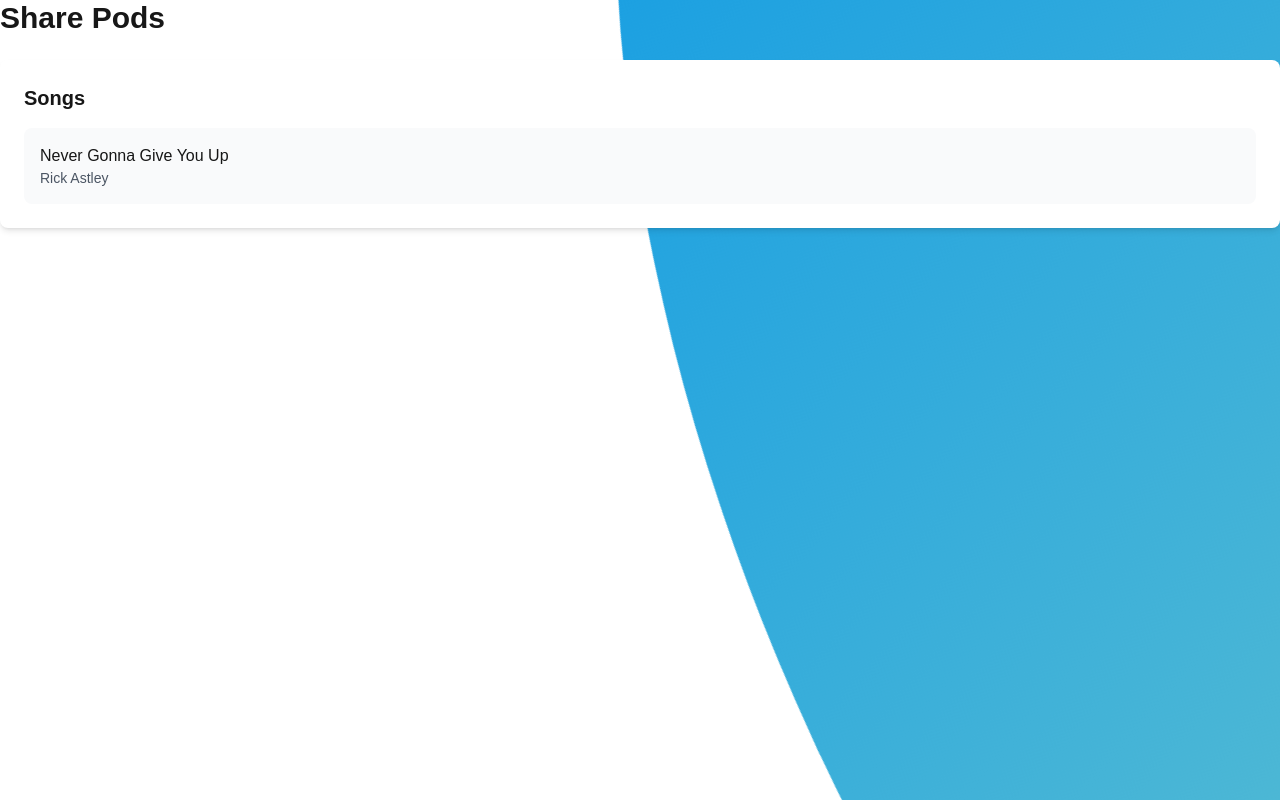
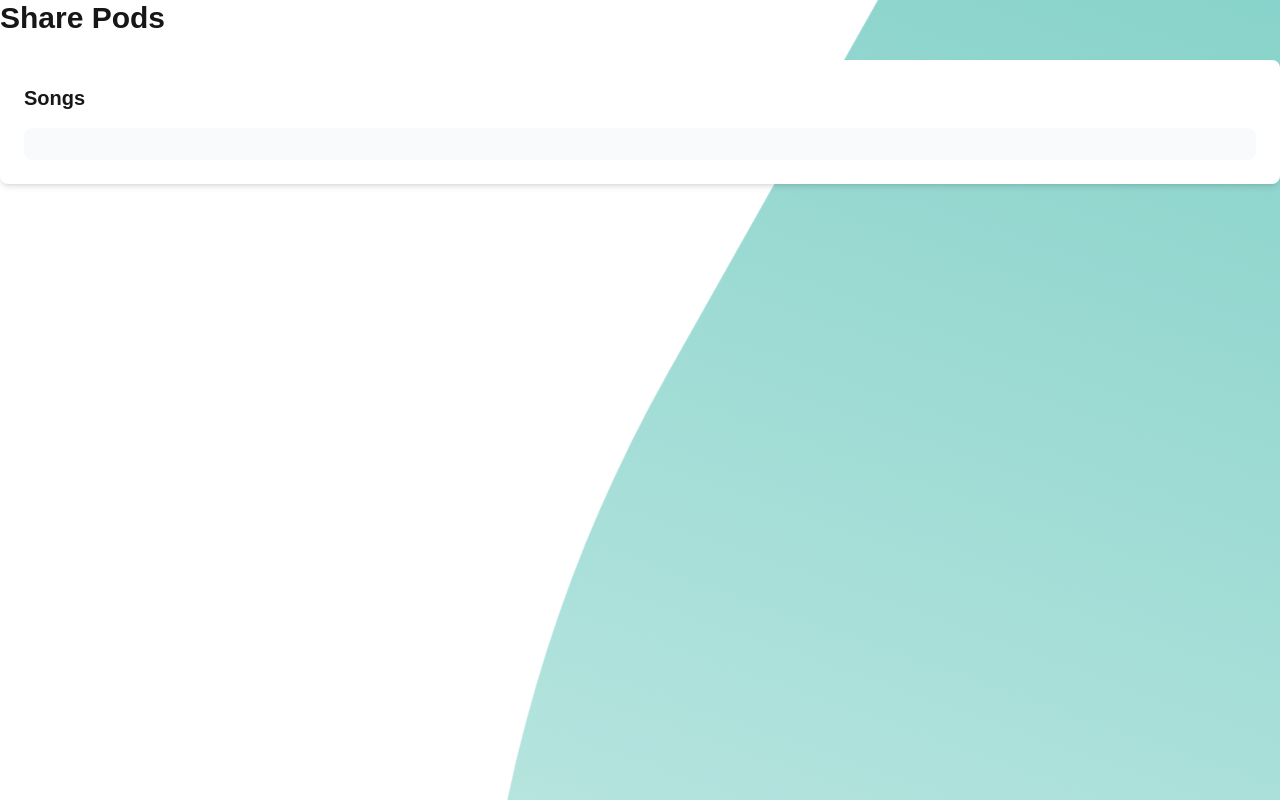
Before and after one commit to taniiicom/sharepods, a Next.js app in the folder frontend/: page / in a window 1280 px wide. Built offline with nearby package versions, Linux system fonts and the light colour scheme.

Commit message:
不要なものを削除した

```diff
--- a/frontend/src/app/page.tsx
+++ b/frontend/src/app/page.tsx
@@ -7,32 +7,28 @@ import MusicPlayer from "./../components/playMovie";
 
 interface Song {
   id: string;
-  title: string;
-  artist: string;
   url: string;
   progress?: number;
 }
 
 export default function MusicPage() {
-  const [currentProgress, setCurrentProgress] = useState<number>(0);
+  // const [currentProgress, setCurrentProgress] = useState<number>(0);
   const [selectedSong, setSelectedSong] = useState<Song | null>(null);
 
   const songs: Song[] = [
     {
       id: "1",
-      title: "Never Gonna Give You Up",
-      artist: "Rick Astley",
-      url: "https://www.youtube.com/watch?v=fhTFysCtF6g",
+      url: "https://www.youtube.com/watch?v=3nSBhYZ59h0&list=RD3nSBhYZ59h0&start_radio=1",
     },
   ];
 
   const handleSongSelect = (song: Song) => {
     setSelectedSong(song);
-    setCurrentProgress(song.progress || 0);
+    // setCurrentProgress(song.progress || 0);
   };
 
   const handleProgressChange = async (progress: number) => {
-    setCurrentProgress(progress);
+    // setCurrentProgress(progress);
 
     if (selectedSong) {
       try {
@@ -40,7 +36,6 @@ export default function MusicPage() {
           method: "POST",
           headers: { "Content-Type": "application/json" },
           body: JSON.stringify({
-            songId: selectedSong.id,
             progress,
           }),
         });
@@ -69,13 +64,6 @@ export default function MusicPage() {
                   }`}
                 onClick={() => handleSongSelect(song)}
               >
-                <div className="font-medium">{song.title}</div>
-                <div className="text-sm text-gray-600">{song.artist}</div>
-                {selectedSong?.id === song.id && (
-                  <div className="text-sm text-blue-600 mt-1">
-                    Progress: {currentProgress.toFixed(1)}%
-                  </div>
-                )}
               </div>
             ))}
           </div>
```
